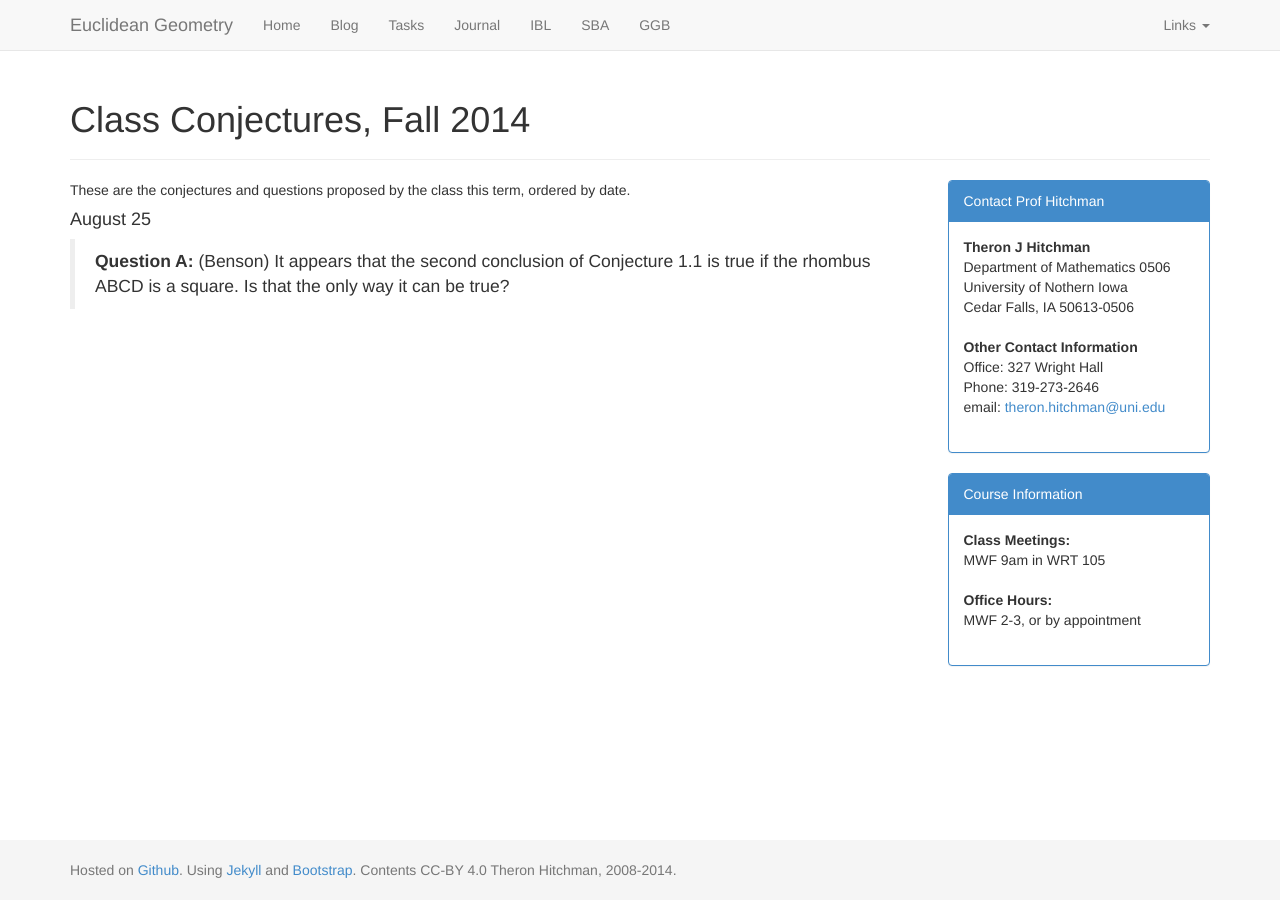
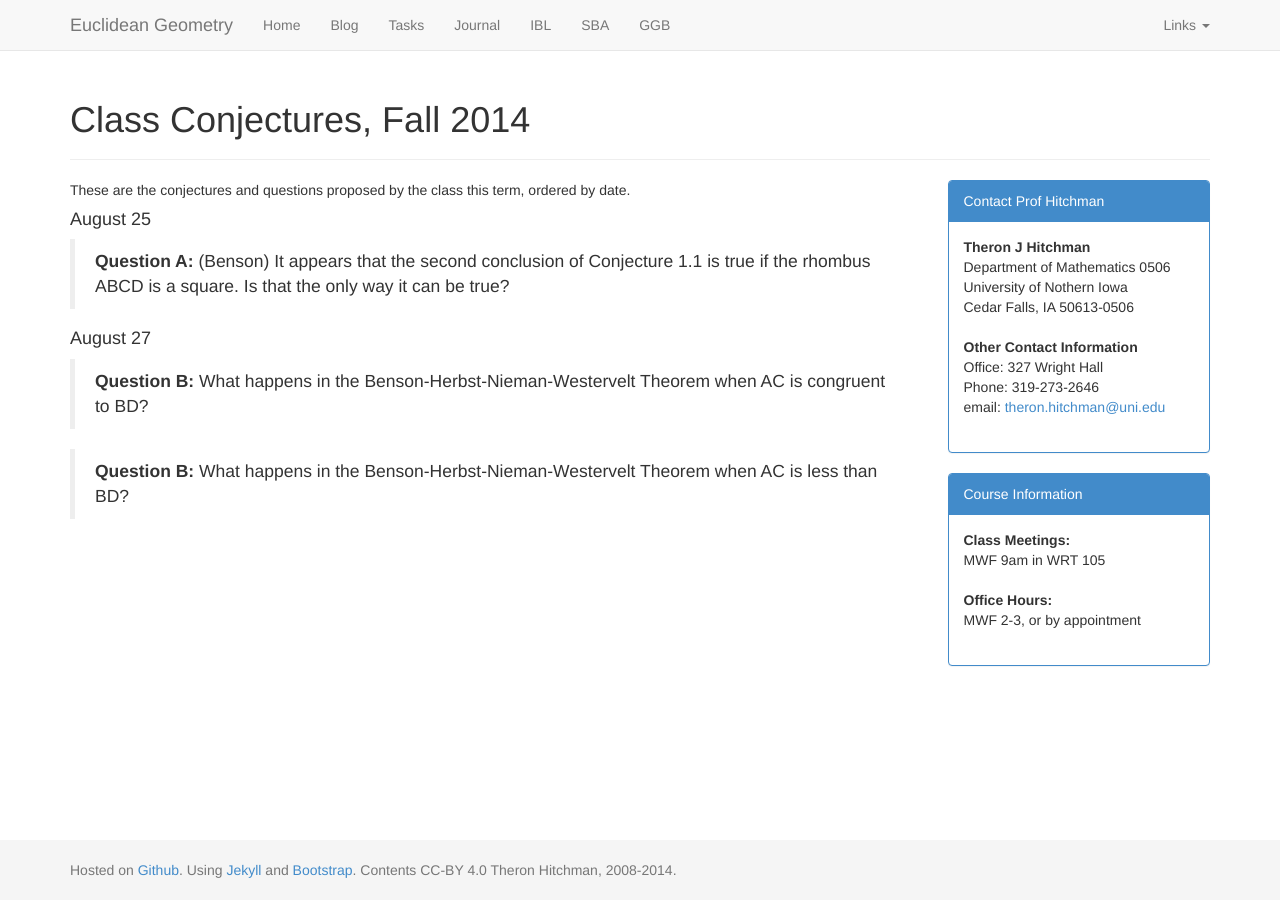
Before and after one commit to theronhitchman/euclidean-geometry, a Jekyll site: the page built from class/index.md, in a window 1280 px wide. Built offline with Jekyll 4.4.1, drawn with Linux system fonts in a browser that asks for light colours; nearby versions of some CDN libraries.

```diff
--- a/class/index.md
+++ b/class/index.md
@@ -10,3 +10,11 @@ ordered by date.
 
 > **Question A:** (Benson) It appears that the second conclusion of Conjecture 1.1
 > is true if the rhombus ABCD is a square. Is that the only way it can be true?
+
+#### August 27
+
+> **Question B:** What happens in the Benson-Herbst-Nieman-Westervelt Theorem
+> when AC is congruent to BD?
+
+> **Question B:** What happens in the Benson-Herbst-Nieman-Westervelt Theorem
+> when AC is less than BD?
```
Also changed, not shown: _posts/2014-08-29-conj-1-1-3.md (added, +33 -0 lines).
